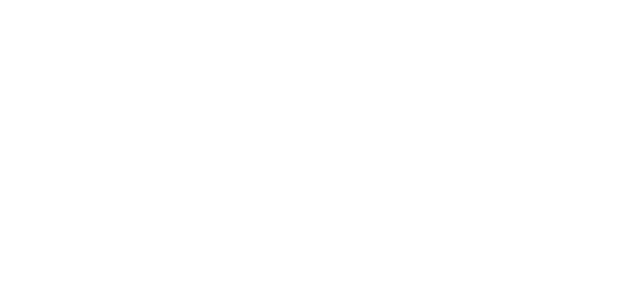
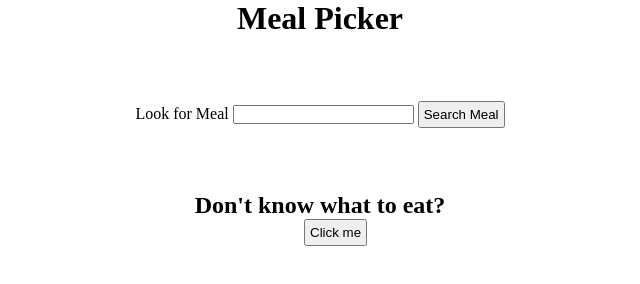
Before and after one commit to TeamFoodiesIsmaelEpifania/TeamFoodies, a website built with Vite: page app/index.html in a window 1280 px wide. Shown: the whole page, without its empty margins (320-960 px from the left). Built offline with nearby package versions, Linux system fonts and the light colour scheme.

Commit message:
foundation done

```diff
--- a/app/index.html
+++ b/app/index.html
@@ -8,6 +8,25 @@
     <title>Vite App</title>
   </head>
   <body>
-    <div id="app"></div>
+    <div id="app">
+      <main>
+        <h1>Meal Picker</h1>
+        <form action="">
+          <label for="">Look for Meal</label>
+          <input type="text" name="" id="">
+          <button id="search">Search Meal</button>
+        </form>
+        <div id="container">
+          <section>
+            <!-- Img -->
+            <!-- Name of Image -->
+            <!-- Area/Region -->
+            <!-- Vegan or not -->
+          </section>
+        </div>
+        <h2>Don't know what to eat?</h2>
+        <button id="randomize">Click me</button>
+      </main>
+    </div>
   </body>
 </html>
--- a/app/src/main.js
+++ b/app/src/main.js
@@ -1 +1,7 @@
 import './style.css'
+
+const main = () => {
+  console.log('Testing')
+}
+
+main()
--- a/app/src/style.css
+++ b/app/src/style.css
@@ -1,96 +1,27 @@
-:root {
-  font-family: Inter, system-ui, Avenir, Helvetica, Arial, sans-serif;
-  line-height: 1.5;
-  font-weight: 400;
-
-  color-scheme: light dark;
-  color: rgba(255, 255, 255, 0.87);
-  background-color: #242424;
-
-  font-synthesis: none;
-  text-rendering: optimizeLegibility;
-  -webkit-font-smoothing: antialiased;
-  -moz-osx-font-smoothing: grayscale;
-}
-
-a {
-  font-weight: 500;
-  color: #646cff;
-  text-decoration: inherit;
-}
-a:hover {
-  color: #535bf2;
-}
-
-body {
+* {
   margin: 0;
-  display: flex;
-  place-items: center;
-  min-width: 320px;
-  min-height: 100vh;
+  padding: 0;
+  box-sizing: border-box;
 }
 
 h1 {
-  font-size: 3.2em;
-  line-height: 1.1;
-}
-
-#app {
-  max-width: 1280px;
-  margin: 0 auto;
-  padding: 2rem;
   text-align: center;
 }
 
-.logo {
-  height: 6em;
-  padding: 1.5em;
-  will-change: filter;
-  transition: filter 300ms;
-}
-.logo:hover {
-  filter: drop-shadow(0 0 2em #646cffaa);
-}
-.logo.vanilla:hover {
-  filter: drop-shadow(0 0 2em #f7df1eaa);
+#search {
+  padding: 4px;
 }
 
-.card {
-  padding: 2em;
+form {
+  text-align: center;
+  padding: 4rem;
 }
 
-.read-the-docs {
-  color: #888;
+h2 {
+  text-align: center;
 }
 
-button {
-  border-radius: 8px;
-  border: 1px solid transparent;
-  padding: 0.6em 1.2em;
-  font-size: 1em;
-  font-weight: 500;
-  font-family: inherit;
-  background-color: #1a1a1a;
-  cursor: pointer;
-  transition: border-color 0.25s;
+#randomize {
+  margin-left: 39rem;
+  padding: 4px;
 }
-button:hover {
-  border-color: #646cff;
-}
-button:focus,
-button:focus-visible {
-  outline: 4px auto -webkit-focus-ring-color;
-}
-
-@media (prefers-color-scheme: light) {
-  :root {
-    color: #213547;
-    background-color: #ffffff;
-  }
-  a:hover {
-    color: #747bff;
-  }
-  button {
-    background-color: #f9f9f9;
-  }
-}
```
